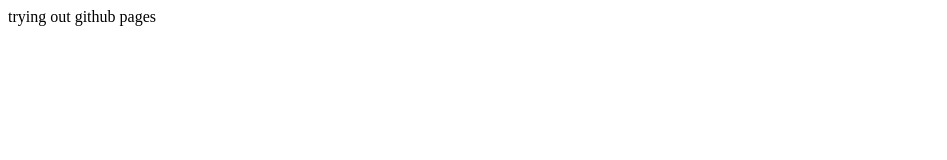
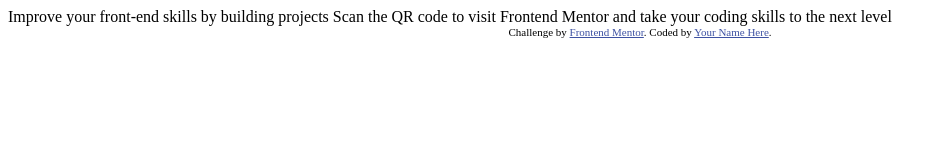
Before and after one commit to Andechera/Andechera.github.io, a plain HTML site: page index.html in a window 1280 px wide. Shown: the whole page, without its empty margins (0-947 px from the left). Drawn offline with Linux system fonts and the light colour scheme.

Commit message:
Started First FM Challenge

```diff
--- a/index.html
+++ b/index.html
@@ -2,10 +2,27 @@
 <html lang="en">
 <head>
   <meta charset="UTF-8">
-  <meta name="viewport" content="width=device-width, initial-scale=1.0">
-  <title>Document</title>
+  <meta name="viewport" content="width=device-width, initial-scale=1.0"> <!-- displays site properly based on user's device -->
+
+  <link rel="icon" type="image/png" sizes="32x32" href="./images/favicon-32x32.png">
+
+  <title>Frontend Mentor | QR code component</title>
+
+  <!-- Feel free to remove these styles or customise in your own stylesheet 👍 -->
+  <style>
+    .attribution { font-size: 11px; text-align: center; }
+    .attribution a { color: hsl(228, 45%, 44%); }
+  </style>
 </head>
 <body>
-  trying out github pages
+
+  Improve your front-end skills by building projects
+
+  Scan the QR code to visit Frontend Mentor and take your coding skills to the next level
+
+  <div class="attribution">
+    Challenge by <a href="https://www.frontendmentor.io?ref=challenge" target="_blank">Frontend Mentor</a>.
+    Coded by <a href="#">Your Name Here</a>.
+  </div>
 </body>
 </html>
```
Also changed, not shown: design/desktop-design.jpg (added), design/mobile-design.jpg (added), images/favicon-32x32.png (added), images/image-qr-code.png (added), preview.jpg (added), 4 other files.
